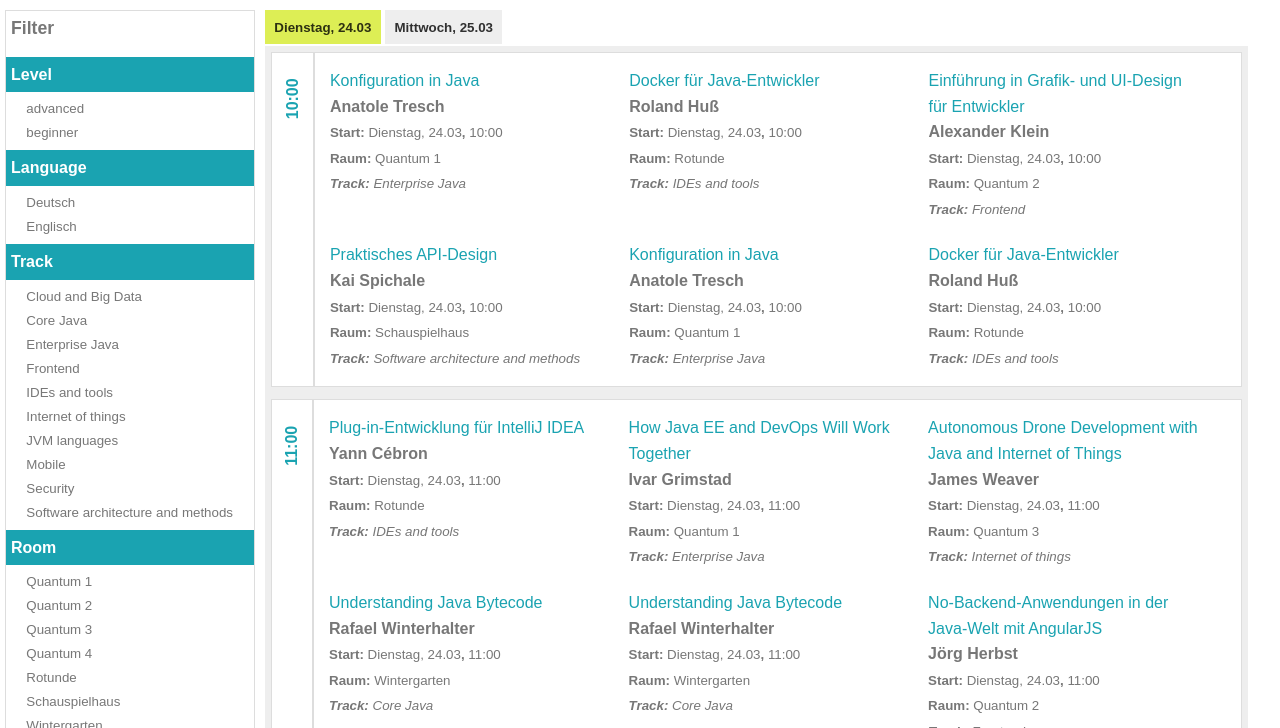
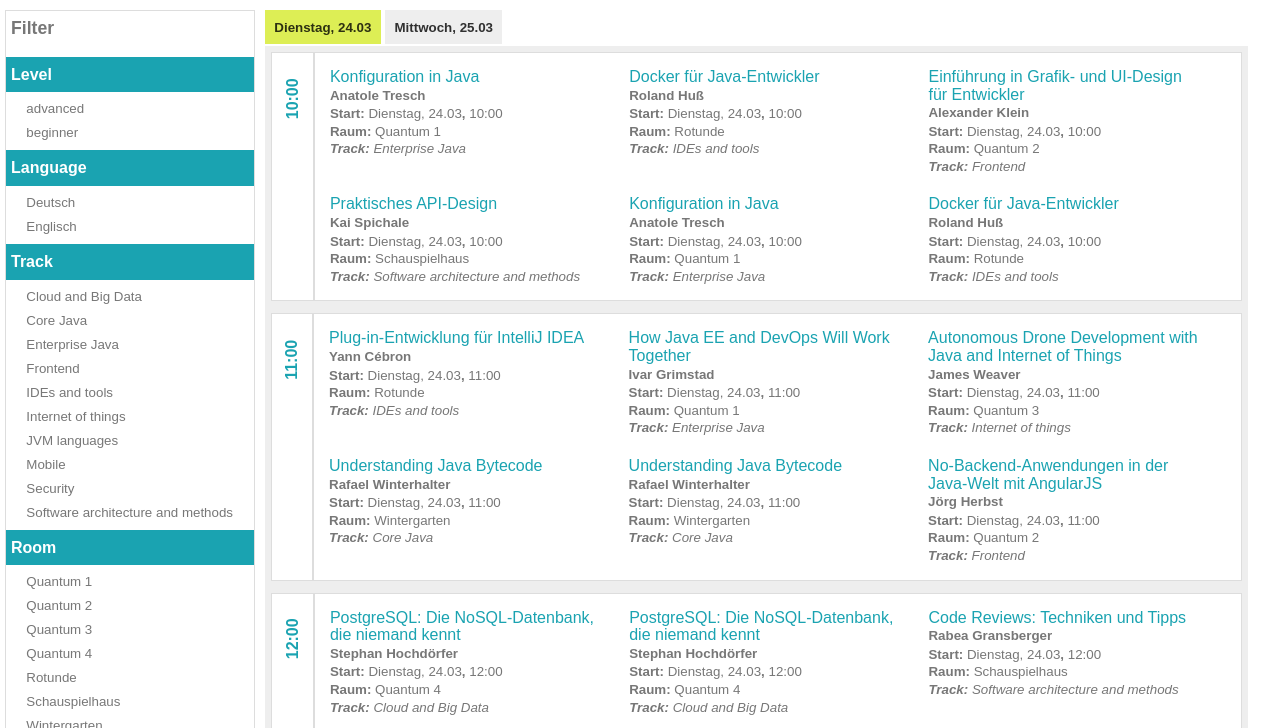
Before and after one commit to dukecon/dukecon_html5, a plain HTML site: page src/main/webapp/public/talks.html in a window 1280 px wide. Shown: the part 67-795 px from the top of the page. Drawn offline with Linux system fonts and the light colour scheme.

Commit message:
make talk-tile more compact

```diff
--- a/src/main/webapp/public/css/dukecon.css
+++ b/src/main/webapp/public/css/dukecon.css
@@ -218,6 +218,7 @@
     display: inline-block;
     min-width:200px;
     width: 30%;
+    line-height:1.1em;
 }
 div.title {
     font-weight:bold;
@@ -239,6 +240,7 @@
     font-size: smaller;
 }
 div.speaker span {
+    font-size: smaller;
     font-weight:bold;
 }
 div.time {
```
